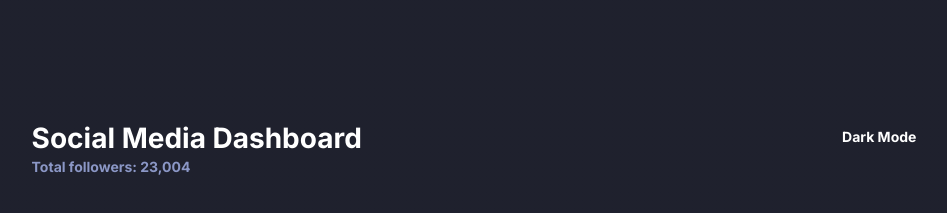
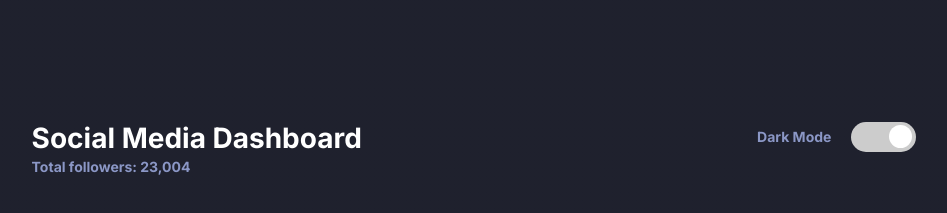
Before and after one commit to luis-moguea/dashboard, a website with bundled scripts: page index.html in a window 1280 px wide. Shown: the top 213 px of the page, without its empty margins (166-1113 px from the left). Built offline with nearby package versions, Linux system fonts and the light colour scheme.

Commit message:
html and style updates

```diff
--- a/index.html
+++ b/index.html
@@ -19,6 +19,10 @@
                     </div>
                     <div class="button">
                         <p class="dark-word">Dark Mode</p>
+                        <label class="switchBtn">
+                            <input class="input-display" type="checkbox">
+                            <div class="slide round"></div>
+                        </label>
                     </div>
                 </div>
             </div>
--- a/style.css
+++ b/style.css
@@ -37,8 +37,74 @@ body {
 
 .dark-word {
     font-weight: bold;
-    color: #ffffff;
+    color: #8b97c6;
+    margin-right: 20px;
 }
+
+.button {
+    display: flex;
+}
+
+.switchBtn {
+    position: relative;
+    display: inline-block;
+    width: 65px;
+    height: 28px;
+    margin-top: 10px;
+}
+
+.switchBtn input {
+    display:none;
+}
+
+.slide {
+    position: absolute;
+    cursor: pointer;
+    top: 0;
+    left: 0;
+    right: 0;
+    bottom: 0;
+    background-color: #ccc;
+    -webkit-transition: .4s;
+    transition: .4s;
+    padding: 8px;
+    color: #fff;
+    margin-top: -2px;
+}
+.slide:before {
+    position: absolute;
+    content: "";
+    height: 23px;
+    width: 23px;
+    left: 38px;
+    bottom: 4px;
+    background-color: white;
+    -webkit-transition: .4s;
+    transition: .4s;
+}
+input:checked + .slide {
+    background-color: #8CE196;
+    padding-left: 40px;
+}
+
+input:focus + .slide {
+    box-shadow: 0 0 1px #01aeed;
+}
+
+input:checked + .slide:before {
+    -webkit-transform: translateX(-26px);
+    -ms-transform: translateX(26px);
+    transform: translateX(26px);
+    left: -20px;
+}
+
+.slide.round {
+    border-radius: 34px;
+}
+.slide.round:before {
+    border-radius: 50%;
+}
+
 
 .title--text {
     color: #ffffff;
```
